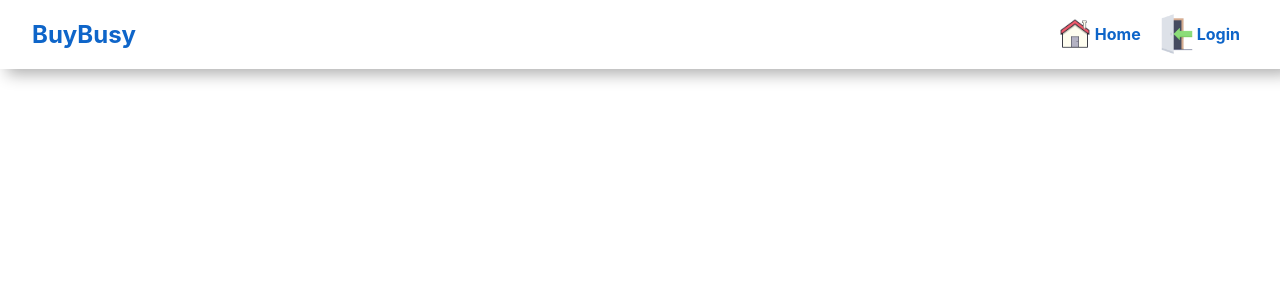
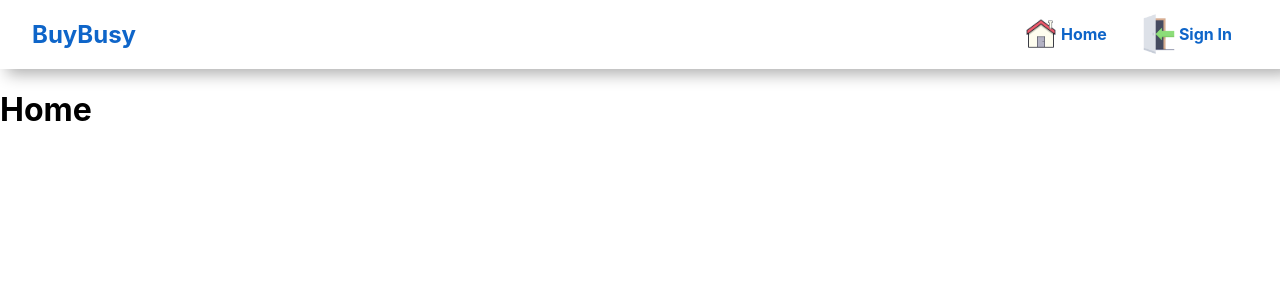
Before and after one commit to SimranMandal0211/BuyBusy-APP, a React (Create React App) app: page / in a window 1280 px wide. Shown: the top 300 px of the page. Built offline with nearby package versions, Linux system fonts and the light colour scheme.

Commit message:
Add router links to nav-btns

```diff
--- a/package.json
+++ b/package.json
@@ -8,6 +8,7 @@
     "@testing-library/user-event": "^13.5.0",
     "react": "^18.2.0",
     "react-dom": "^18.2.0",
+    "react-router-dom": "^6.16.0",
     "react-scripts": "5.0.1",
     "web-vitals": "^2.1.4"
   },
--- a/src/App.js
+++ b/src/App.js
@@ -1,9 +1,25 @@
 import './App.css';
 import Navbar from './components/Navbar';
+import Signin from './pages/Signin';
+import Home from './pages/Home';
+
+import {createBrowserRouter, RouterProvider} from 'react-router-dom';
 
 function App() {
+  const browserRouter = createBrowserRouter([
+    {
+      path: '/',
+      element: <Navbar />,
+      children: [
+        {index: true, element: <Home />},
+        { path: 'signin',
+          element: <Signin />,
+        }
+      ]
+    }
+  ])
   return (
-    <Navbar />
+    <RouterProvider router={browserRouter}/>
   );
 }
 
--- a/src/components/Navbar.js
+++ b/src/components/Navbar.js
@@ -1,18 +1,44 @@
 import '../styles/Navbar.css';
 import homeIcon from '../assets/images/homeIcon.png';
 import signInIcon from '../assets/images/signInIcon.png';
+import signOutIcon from '../assets/images/signOut.png';
+
+import { Link, NavLink, Outlet } from 'react-router-dom';
 
 function Navbar(){
     return(
+    <>
         <div className='nav-container'>
-            <div>
+            <Link to='/'>
                 <h2>BuyBusy</h2>
-            </div>
+            </Link>
             <div className='nav-btns'>
-                <span><img src={homeIcon} alt='home' width='40' height='40' /> Home</span>
-                <span><img src={signInIcon} alt='home' width='40' height='40' /> Login</span>
+                <Link to='/'>
+                    <span>
+                        <img src={homeIcon} alt='home' width='40' height='40' /> Home
+                    </span>
+                </Link>
+
+                <NavLink to='signin'>
+                    {({ isActive }) => (
+                        <span>
+                        {isActive ? (
+                            <>
+                            <img src={signOutIcon} alt='signOut' width='40' height='40' /> Sign Out
+                            </>
+                        ) : (
+                            <>
+                            <img src={signInIcon} alt='signIn' width='40' height='40' /> Sign In
+                            </>
+                        )}
+                        </span>
+                    )}
+                </NavLink>
+
             </div>
         </div>
+        <Outlet />
+    </>
     );
 }
 
--- /dev/null
+++ b/src/pages/Home.js
@@ -0,0 +1,7 @@
+function Home(){
+    return(
+        <h1>Home</h1>
+    )
+}
+
+export default Home;
--- /dev/null
+++ b/src/pages/Signin.js
@@ -0,0 +1,7 @@
+function Signin(){
+    return(
+        <h1>Sign In</h1>
+    )
+}
+
+export default Signin;
--- a/src/styles/Navbar.css
+++ b/src/styles/Navbar.css
@@ -17,6 +17,23 @@
     display: flex;
     align-items: center;
     padding: 0 .5rem;
+    margin: 0 .5rem;
     font-size: 1rem;
     font-weight: bold;
+    cursor: pointer;
 }
+
+.nav-btns span:hover{
+    color: #01017d;
+    border: 2px solid #01017d;
+    background-color: #bbfcfc;
+    border-radius: .2rem;
+}
+
+
+/* common */
+
+a{
+    text-decoration: none;
+    color: rgb(14, 101, 201);
+}
```
Also changed, not shown: src/assets/images/signOut.png (added), 1 other file (tests, documents, lock files or other folders).
